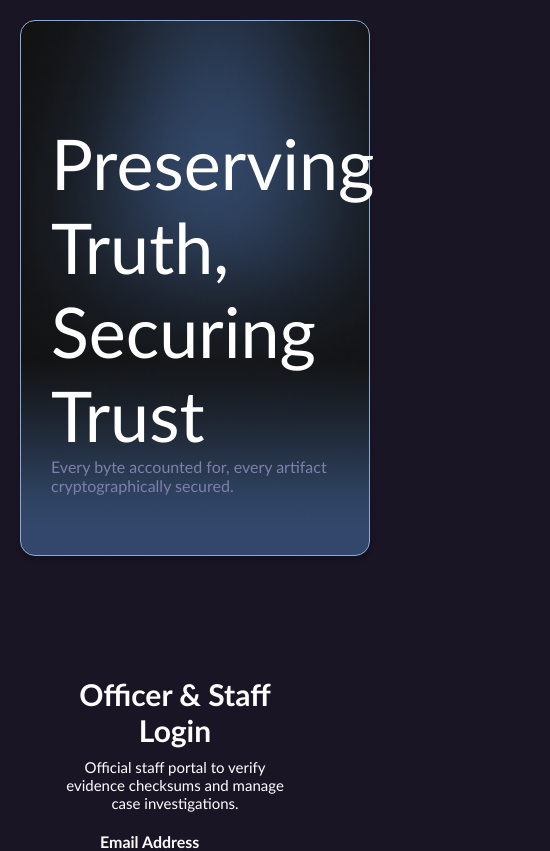
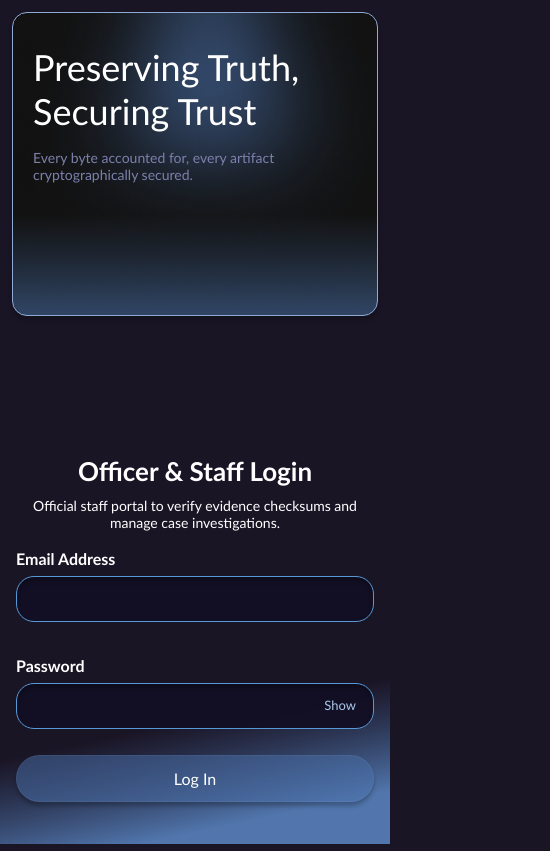
Before and after one commit to uno-jerome/NodeGuard-2, a React (Vite) app in the folder frontend/: page /login in a window 390 px wide. Shown: the top 851 px of the page, 550 px wide, since content can reach past the window. Built offline with nearby package versions, Linux system fonts and the light colour scheme; no server answers; a web font is replaced by a local one.

Commit message:
adjusted their flexibility to different screen sizes, also adjusted which users can access certain pages. un lang naman

```diff
--- a/frontend/src/App.jsx
+++ b/frontend/src/App.jsx
@@ -108,7 +108,7 @@ export default function App() {
           />
         </Route>
 
-        <Route element={<RequireRole roles={["ADMIN", "INVESTIGATOR"]} />}>
+        <Route element={<RequireRole roles={["INVESTIGATOR"]} />}>
           <Route path="/analyst"
             element={
               <div data-portal="analyst" className="portal-container">
--- a/frontend/src/Components/design/AdminHeader.css
+++ b/frontend/src/Components/design/AdminHeader.css
@@ -5,9 +5,9 @@
   display: flex;
   flex-direction: row;
   align-items: center;
-  justify-content: center;
+  justify-content: space-between;
   padding: 0 32px;
-  gap: 200px;
+  gap: 24px;
   background-color: #1a1525;
   border-bottom: 1px solid rgba(255, 255, 255, 0.1);
 }
@@ -204,3 +204,69 @@
   background: rgba(74, 112, 169, 0.7);
   border-color: #3b82f6;
 }
+
+@media (max-width: 960px) {
+  .admin-header {
+    height: auto;
+    min-height: 55px;
+    flex-wrap: wrap;
+    gap: 8px 16px;
+    padding: 8px 20px;
+  }
+
+  .admin-header .nav-container {
+    order: 1;
+    flex: 1 0 100%;
+    justify-content: flex-start;
+    gap: 8px;
+    height: auto;
+  }
+
+  .admin-header .nav-item {
+    flex: 1 1 0;
+    justify-content: center;
+    min-width: 0;
+    padding: 0 8px;
+  }
+}
+
+@media (max-width: 480px) {
+  .admin-header {
+    gap: 8px;
+    padding: 8px 12px;
+  }
+
+  .admin-header .client-header-name {
+    display: none;
+  }
+
+  .admin-header .user-details {
+    display: none;
+  }
+
+  .admin-header .nav-container {
+    display: grid;
+    grid-template-columns: repeat(3, minmax(0, 1fr));
+    gap: 4px;
+  }
+
+  .admin-header .nav-item {
+    flex-direction: column;
+    gap: 3px;
+    min-height: 48px;
+    height: auto;
+    padding: 5px 2px;
+    white-space: normal;
+    text-align: center;
+  }
+
+  .admin-header .nav-label {
+    font-size: 11px;
+    line-height: 1.15;
+  }
+
+  .admin-header .user-info {
+    gap: 8px;
+    padding: 0 10px;
+  }
+}
--- a/frontend/src/Components/design/Analyst/CaseUpdate/Meta.css
+++ b/frontend/src/Components/design/Analyst/CaseUpdate/Meta.css
@@ -9,6 +9,7 @@
 }
 
 .meta-item {
+  min-width: 0;
   padding: 18px 16px;
   border-right: 1px solid rgba(146, 169, 216, 0.2);
 }
@@ -27,7 +28,39 @@
 }
 
 .meta-item strong {
+  display: block;
   font-size: 15px;
   font-weight: 600;
   color: #eef3ff;
+  overflow-wrap: anywhere;
 }
+
+@media (max-width: 760px) {
+  .meta-grid {
+    grid-template-columns: repeat(2, minmax(0, 1fr));
+  }
+
+  .meta-item:nth-child(2n) {
+    border-right: none;
+  }
+
+  .meta-item:nth-child(-n + 2) {
+    border-bottom: 1px solid rgba(146, 169, 216, 0.2);
+  }
+}
+
+@media (max-width: 520px) {
+  .meta-grid {
+    grid-template-columns: minmax(0, 1fr);
+  }
+
+  .meta-item,
+  .meta-item:nth-child(2n) {
+    border-right: none;
+    border-bottom: 1px solid rgba(146, 169, 216, 0.2);
+  }
+
+  .meta-item:last-child {
+    border-bottom: none;
+  }
+}
--- a/frontend/src/Components/design/AnalystHeader.css
+++ b/frontend/src/Components/design/AnalystHeader.css
@@ -7,7 +7,7 @@
   align-items: center;
   justify-content: space-between;
   padding: 0 32px;
-  gap: 200px;
+  gap: 24px;
   background-color: #1a1525;
   border-bottom: 1px solid rgba(255, 255, 255, 0.1);
 }
@@ -204,3 +204,69 @@
   background: rgba(74, 112, 169, 0.7);
   border-color: #3b82f6;
 }
+
+@media (max-width: 960px) {
+  .analyst-header {
+    height: auto;
+    min-height: 55px;
+    flex-wrap: wrap;
+    gap: 8px 16px;
+    padding: 8px 20px;
+  }
+
+  .analyst-header .nav-container {
+    order: 1;
+    flex: 1 0 100%;
+    justify-content: flex-start;
+    gap: 8px;
+    height: auto;
+  }
+
+  .analyst-header .nav-item {
+    flex: 1 1 0;
+    justify-content: center;
+    min-width: 0;
+    padding: 0 8px;
+  }
+}
+
+@media (max-width: 480px) {
+  .analyst-header {
+    gap: 8px;
+    padding: 8px 12px;
+  }
+
+  .analyst-header .client-header-name {
+    display: none;
+  }
+
+  .analyst-header .user-details {
+    display: none;
+  }
+
+  .analyst-header .nav-container {
+    display: grid;
+    grid-template-columns: repeat(2, minmax(0, 1fr));
+    gap: 4px;
+  }
+
+  .analyst-header .nav-item {
+    flex-direction: column;
+    gap: 3px;
+    min-height: 48px;
+    height: auto;
+    padding: 5px 2px;
+    white-space: normal;
+    text-align: center;
+  }
+
+  .analyst-header .nav-label {
+    font-size: 11px;
+    line-height: 1.15;
+  }
+
+  .analyst-header .user-info {
+    gap: 8px;
+    padding: 0 10px;
+  }
+}
--- a/frontend/src/Components/design/Log-in.css
+++ b/frontend/src/Components/design/Log-in.css
@@ -1,38 +1,43 @@
 .login-container {
-    padding: 30px 100px 30px 100px;
+    box-sizing: border-box;
     display: flex;
     min-height: 100vh;
     flex-direction: row;
     justify-content: space-between;
+    align-items: center;
+    padding: 30px clamp(20px, 7vw, 100px);
     background: var(--portal-bg);
-    gap: 90px;
+    gap: clamp(24px, 6vw, 90px);
+}
+
+.login-container * {
+    box-sizing: border-box;
 }
 
 .left-section {
     display: flex;
+    flex: 1 1 0;
+    min-width: 0;
     max-width: 500px;
-    width: 50%;
-    max-height: 600px;
-    min-height: calc(100vh - 60px);
-    padding-bottom: 20px;
+    min-height: clamp(320px, calc(100vh - 60px), 600px);
     align-items: flex-start;
-    border-radius: 15px;
     border-radius: 15px;
     border: 0.5px solid #8FABD4;
     box-shadow: 0 4px 4px 0 rgba(0, 0, 0, 0.25);
 }
 
 .left-section-text {
-    padding: 100px 30px 40px 30px;
+    display: flex;
+    padding: 100px 30px 40px;
     flex-direction: column;
     align-items: flex-start;
-    gap: 30px
+    gap: 30px;
 }
 
 .left-section-text h1 {
     font-family: var(--font-ui);
     font-weight: 350;
-    font-size: 70px;
+    font-size: clamp(42px, 5vw, 70px);
     line-height: normal;
     color: #FFFFFF;
 }
@@ -45,16 +50,16 @@
     color: #7d80ac;
 }
 
-header {
+.right-section > header {
     display: flex;
-    padding: 10px 40px 10px 0px;
+    width: 100%;
+    padding: 10px 0;
     flex-direction: column;
     justify-content: center;
     gap: 10px;
-    align-self: stretch;
 }
 
-header h2 {
+.right-section > header h2 {
     font-family: var(--font-display);
     font-weight: 600;
     font-size: 30px;
@@ -63,7 +68,7 @@ header h2 {
     text-align: center;
 }
 
-header p {
+.right-section > header p {
     font-family: var(--font-ui);
     font-weight: 400;
     font-size: 15px;
@@ -73,9 +78,9 @@ header p {
 }
 
 .input-field {
-    width: 450px;
+    width: 100%;
+    max-width: 450px;
     height: 46px;
-    box-sizing: border-box;
     padding: 0 16px;
     border: 1px solid #5799d6;
     border-radius: 18px;
@@ -90,7 +95,8 @@ header p {
 
 .password-input-wrap {
     position: relative;
-    width: 450px;
+    width: 100%;
+    max-width: 450px;
 }
 
 .password-input-wrap .input-field {
@@ -125,7 +131,7 @@ header p {
     box-shadow: 0 0 0 2px rgba(87, 153, 214, 0.22), 0 4px 4px 0 rgba(0, 0, 0, 0.25) inset;
 }
 
-label {
+.field label {
     font-family: var(--font-ui);
     font-weight: 600;
     font-size: 16px;
@@ -135,8 +141,8 @@ label {
 
 .field {
     display: flex;
-    width: 593px;
-    padding: 10px 40px;
+    width: 100%;
+    padding: 10px 0;
     flex-direction: column;
     align-items: flex-start;
     gap: 10px;
@@ -144,31 +150,29 @@ label {
 
 .login-button {
     display: flex;
-    width: 450px;
+    width: 100%;
+    max-width: 450px;
     height: 47px;
-    padding: 90px 30px;
+    padding: 12px 30px;
     justify-content: center;
     align-items: center;
-    position: absolute;
     border-radius: 40px;
     border: 1px solid rgba(143, 171, 212, 0.10);
     background: rgba(74, 112, 169, 0.50);
     box-shadow: 0 4px 4px 0 rgba(0, 0, 0, 0.25);
+    color: #ffffff;
+    font: inherit;
+    cursor: pointer;
 }
 
 .right-section {
     display: flex;
-    flex: 1;
+    flex: 1 1 0;
+    min-width: 0;
     max-width: 650px;
     flex-direction: column;
     justify-content: center;
-    padding: 20px 40px;
-}
-
-.login-button {
-    margin: 10px 40px;
-    padding: 12px 30px;
-    position: static;
+    padding: 20px 0;
 }
 
 .alert p {
@@ -180,23 +184,73 @@ label {
     padding: 10px 0px;
 }
 
-@media (max-width: 800px) {
+@media (max-width: 900px) {
     .login-container {
         flex-direction: column;
+        align-items: stretch;
+        gap: 20px;
         padding: 20px;
     }
 
     .left-section {
-        width: auto;
-        min-height: 320px;
+        flex: none;
+        width: 100%;
+        max-width: none;
+        min-height: clamp(220px, 36vh, 320px);
     }
 
-    .right-section,
-    .field,
-    .input-field,
-    .password-input-wrap {
+    .left-section-text {
+        padding: clamp(32px, 8vw, 72px) 24px;
+    }
+
+    .left-section-text h1 {
+        font-size: clamp(36px, 8vw, 54px);
+    }
+
+    .right-section {
+        flex: none;
         width: 100%;
         max-width: none;
-        box-sizing: border-box;
+        padding: 12px 8px 24px;
+    }
+
+    .login-button {
+        margin: 10px 0;
     }
 }
+
+@media (max-width: 480px) {
+    .login-container {
+        gap: 12px;
+        padding: 12px;
+    }
+
+    .left-section-text {
+        padding: 32px 20px;
+        gap: 16px;
+    }
+
+    .left-section-text p {
+        font-size: 14px;
+    }
+
+    .right-section {
+        padding: 8px 4px 20px;
+    }
+
+    .right-section > header h2 {
+        font-size: 26px;
+    }
+
+    .right-section > header p {
+        font-size: 14px;
+    }
+
+    .field {
+        padding: 8px 0;
+    }
+
+    .input-field {
+        min-width: 0;
+    }
+}
--- a/frontend/src/Components/navbar/AdminHeader.jsx
+++ b/frontend/src/Components/navbar/AdminHeader.jsx
@@ -1,5 +1,5 @@
 import "../design/AdminHeader.css";
-import { useLocation, useNavigate } from "react-router-dom";
+import { Link, useLocation, useNavigate } from "react-router-dom";
 import { ChevronDown, LogIn, LogOut } from "lucide-react";
 import { useAuth } from "../../context/AuthContext";
 import logoIcon from "../../public/Nodeguard Icon.png";
@@ -27,10 +27,10 @@ export default function AdminHeader({ items = NAVIGATION_ITEMS }) {
 
   return (
     <header className="admin-header">
-      <div className="logo-container">
+      <Link className="logo-container" to="/Client" aria-label="NodeGuard admin home">
         <img src={logoIcon} alt="" className="client-header-icon" />
         <img src={LogoName} alt="NodeGuard" className="client-header-name" />
-      </div>
+      </Link>
 
     <nav className="nav-container" aria-label="Admin navigation">
         {items.map((item) => (
--- a/frontend/src/Components/navbar/AnalystHeader.jsx
+++ b/frontend/src/Components/navbar/AnalystHeader.jsx
@@ -1,5 +1,5 @@
 import "../design/AnalystHeader.css";
-import { useLocation, useNavigate } from "react-router-dom";
+import { Link, useLocation, useNavigate } from "react-router-dom";
 import { ChevronDown, LogIn, LogOut } from "lucide-react";
 import { useAuth } from "../../context/AuthContext";
 import logoIcon from "../../public/Nodeguard Icon.png";
@@ -25,10 +25,10 @@ export default function AnalystHeader({ items = NAVIGATION_ITEMS }) {
 
   return (
     <header className="analyst-header">
-      <div className="logo-container">
+      <Link className="logo-container" to="/Client" aria-label="NodeGuard analyst home">
         <img src={logoIcon} alt="" className="client-header-icon" />
-        <img src={LogoName} alt="NodeGuard" className="client-header-name" />
-      </div>
+        <img src={LogoName} alt="" className="client-header-name" />
+      </Link>
 
     <nav className="nav-container" aria-label="Analyst navigation">
         {items.map((item) => (
```
